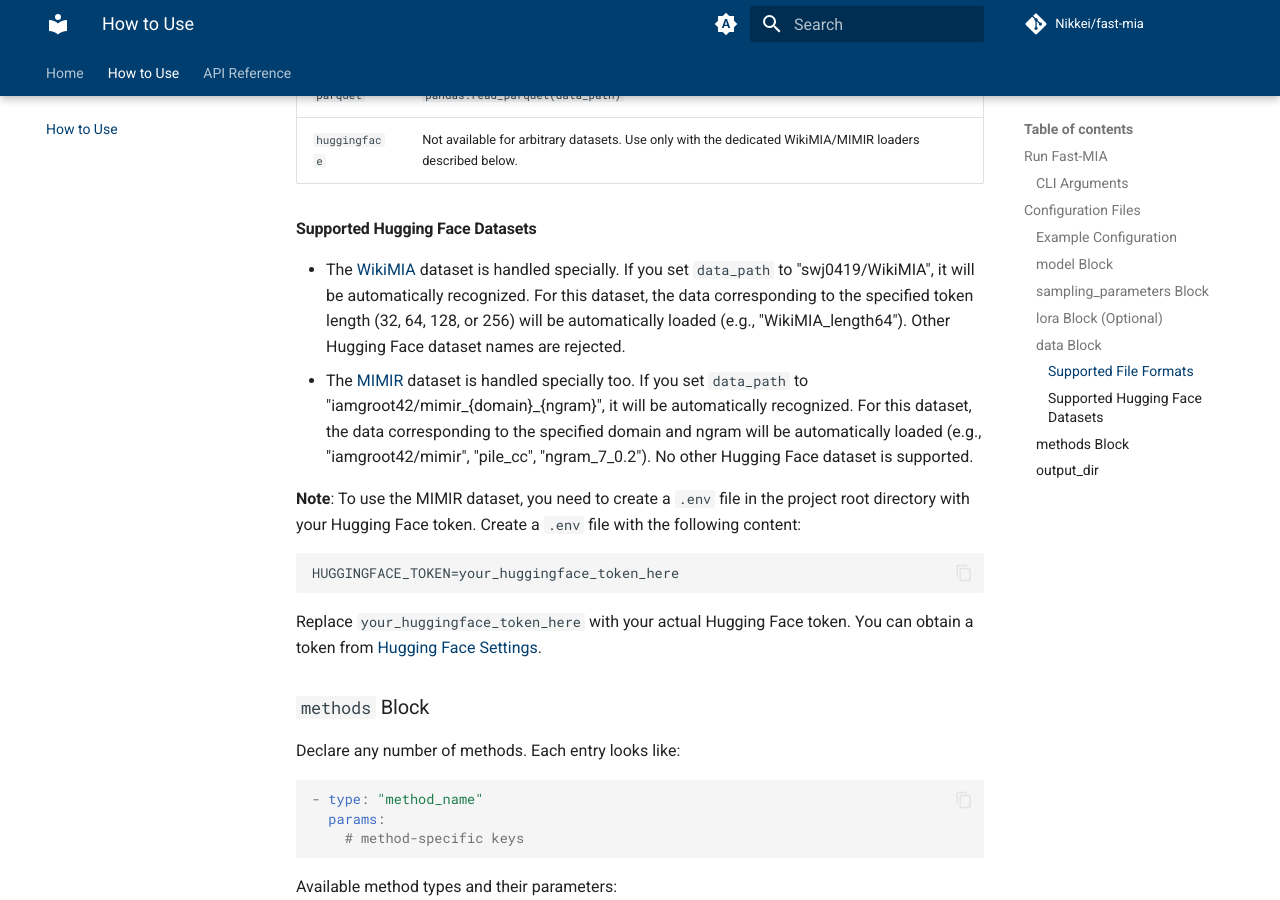
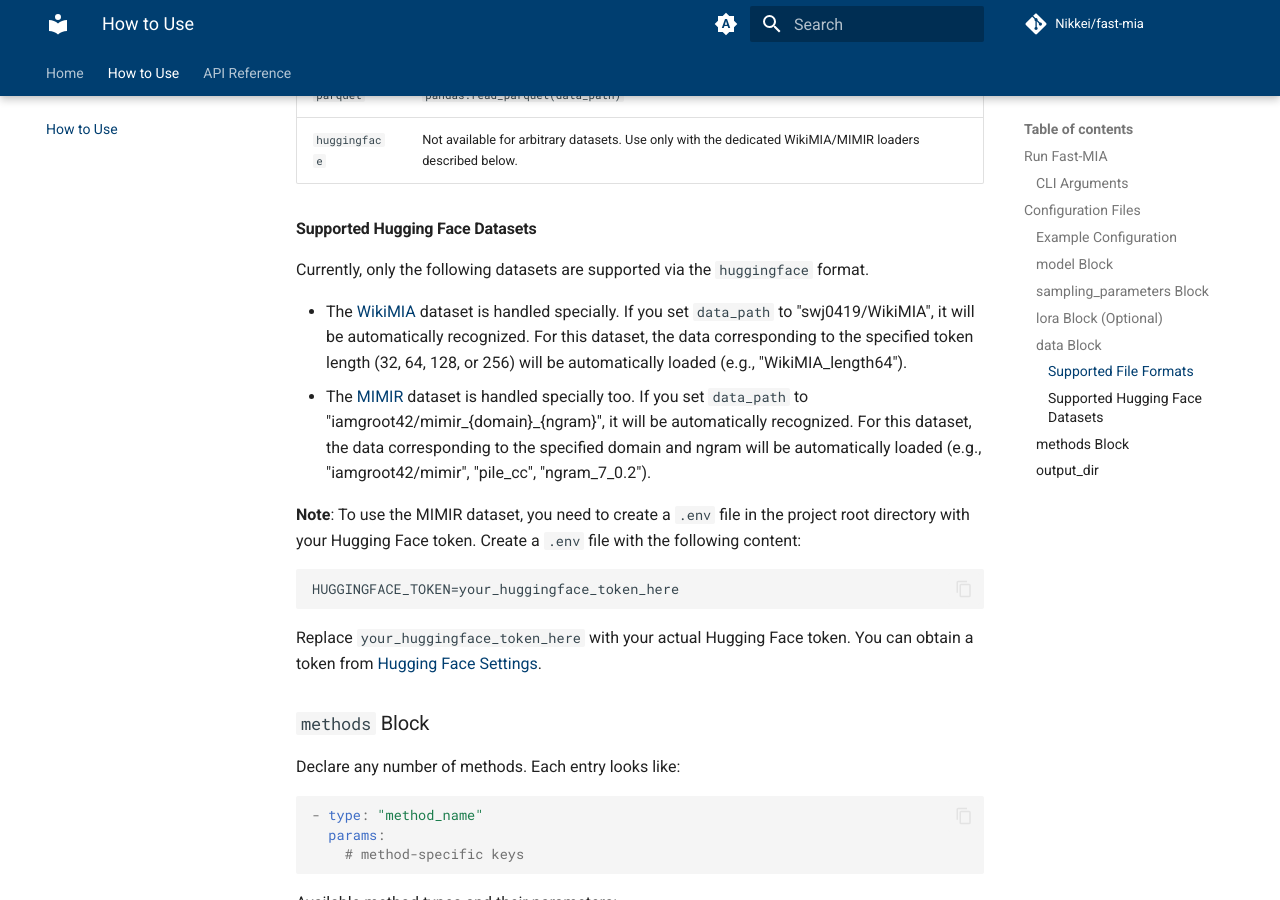
Before and after one commit to Nikkei/fast-mia, an MkDocs documentation site: the page built from docs/docs/how-to-use.md, in a window 1280 px wide and 900 px high, scrolled down 3504 px. Built offline with MkDocs 1.6.1 and Material for MkDocs 9.7.7, drawn with Linux system fonts in a browser that asks for light colours; comment, search, counter and statistics services are not loaded.

Commit message:
refactor:data loader huggingface

```diff
--- a/docs/docs/how-to-use.md
+++ b/docs/docs/how-to-use.md
@@ -95,8 +95,10 @@
 
 #### Supported Hugging Face Datasets
 
-- The [WikiMIA](https://huggingface.co/datasets/swj0419/WikiMIA) dataset is handled specially. If you set `data_path` to "swj0419/WikiMIA", it will be automatically recognized. For this dataset, the data corresponding to the specified token length (32, 64, 128, or 256) will be automatically loaded (e.g., "WikiMIA_length64"). Other Hugging Face dataset names are rejected.
-- The [MIMIR](https://huggingface.co/datasets/iamgroot42/mimir) dataset is handled specially too. If you set `data_path` to "iamgroot42/mimir_{domain}_{ngram}", it will be automatically recognized. For this dataset, the data corresponding to the specified domain and ngram will be automatically loaded (e.g., "iamgroot42/mimir", "pile_cc", "ngram_7_0.2"). No other Hugging Face dataset is supported.
+Currently, only the following datasets are supported via the `huggingface` format.
+
+- The [WikiMIA](https://huggingface.co/datasets/swj0419/WikiMIA) dataset is handled specially. If you set `data_path` to "swj0419/WikiMIA", it will be automatically recognized. For this dataset, the data corresponding to the specified token length (32, 64, 128, or 256) will be automatically loaded (e.g., "WikiMIA_length64").
+- The [MIMIR](https://huggingface.co/datasets/iamgroot42/mimir) dataset is handled specially too. If you set `data_path` to "iamgroot42/mimir_{domain}_{ngram}", it will be automatically recognized. For this dataset, the data corresponding to the specified domain and ngram will be automatically loaded (e.g., "iamgroot42/mimir", "pile_cc", "ngram_7_0.2").
 
 **Note**: To use the MIMIR dataset, you need to create a `.env` file in the project root directory with your Hugging Face token. Create a `.env` file with the following content:
 
```
